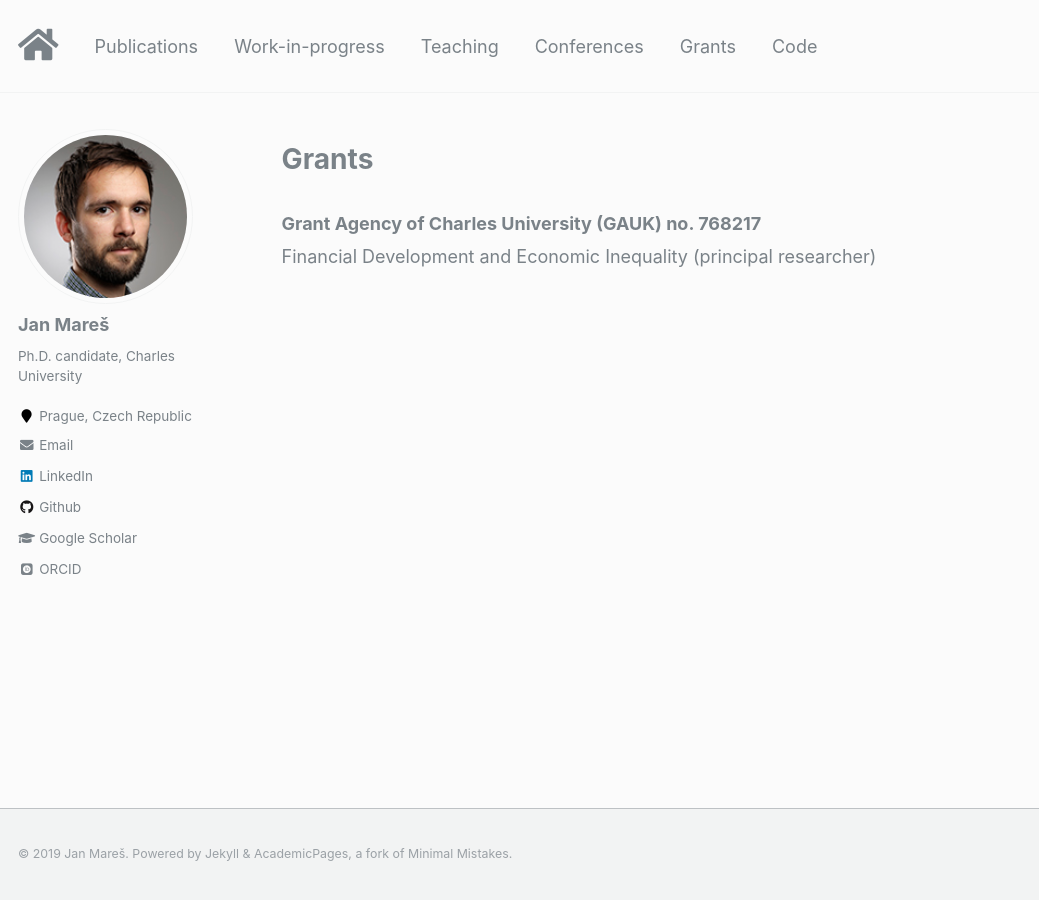
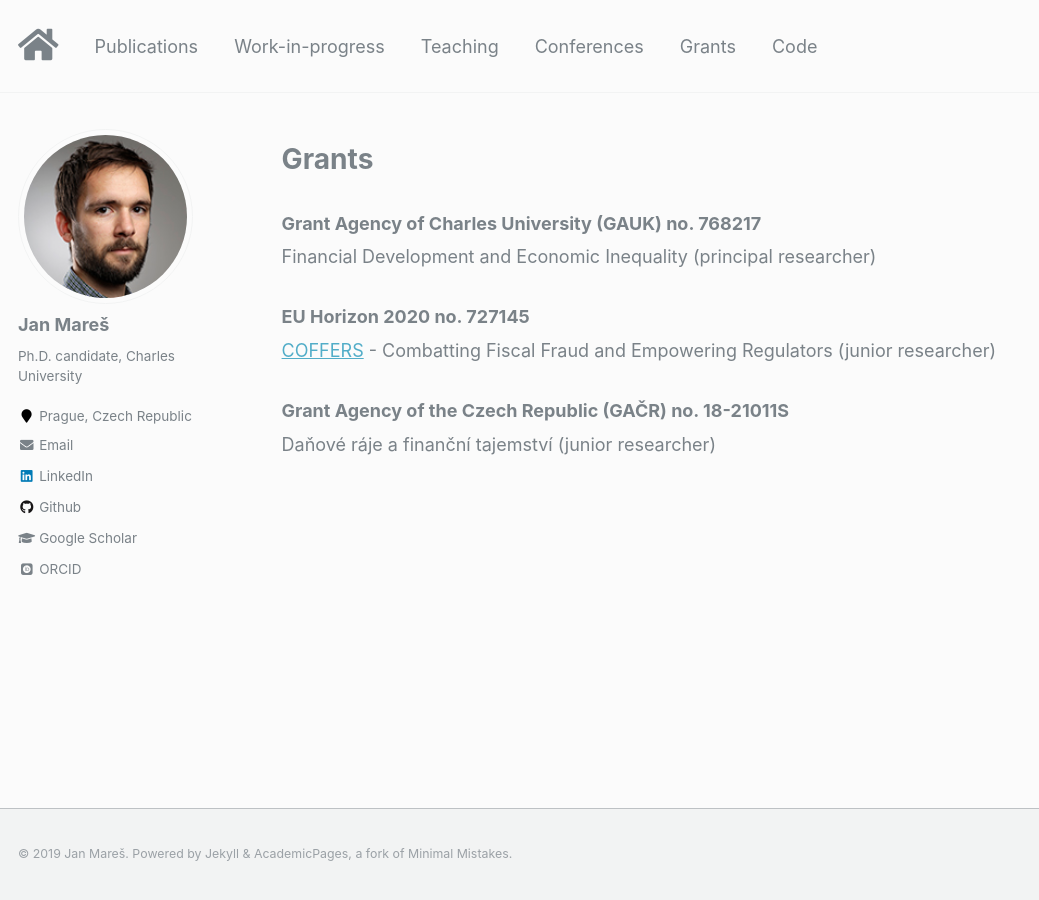
Before and after one commit to janxmares/janxmares.github.io, a Jekyll site: the page built from _pages/grants.md, in a window 1280 px wide. Shown: the whole page, without its empty margins (0-1039 px from the left). Built offline with Jekyll 4.4.1, drawn with Linux system fonts in a browser that asks for light colours; some web fonts are replaced.

Commit message:
conferences and grants update

```diff
--- a/_pages/grants.md
+++ b/_pages/grants.md
@@ -9,3 +9,9 @@ author_profile: true
 
 ### Grant Agency of Charles University (GAUK) no. 768217
 Financial Development and Economic Inequality (principal researcher)
+
+### EU Horizon 2020 no. 727145
+[COFFERS](http://coffers.eu/) - Combatting Fiscal Fraud and Empowering Regulators (junior researcher)
+
+### Grant Agency of the Czech Republic (GAČR) no. 18-21011S
+Daňové ráje a finanční tajemství (junior researcher)
```
Also changed, not shown: _pages/conferences.md (+2 -0 lines).
